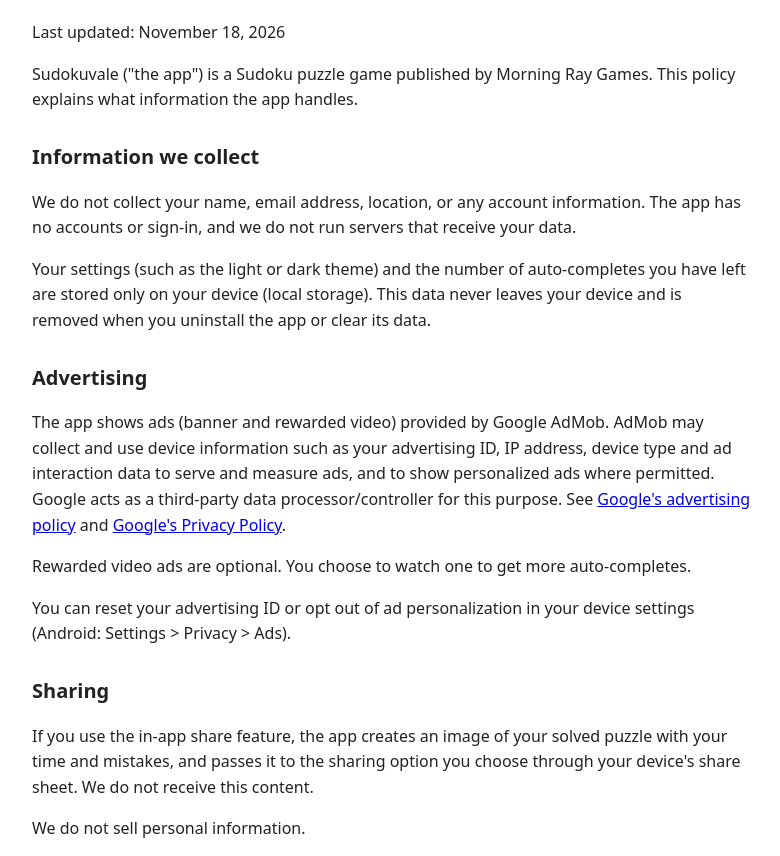
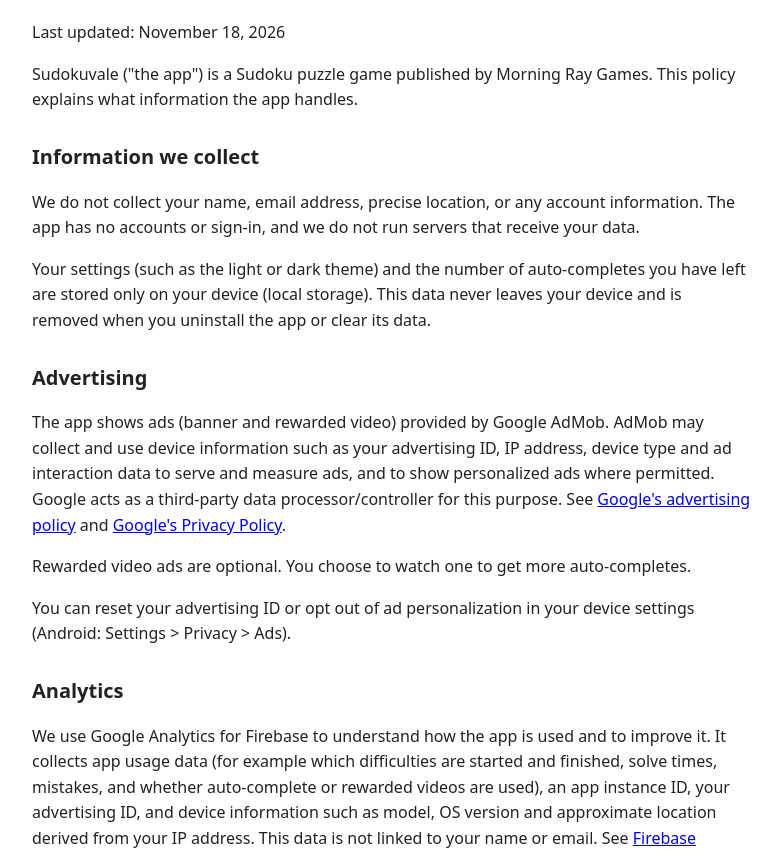
Before and after one commit to morningraygames/morningraygames.github.io, a plain HTML site: page sudokuvale/privacy.html in a window 1280 px wide. Shown: the part 86-942 px from the top of the page, without its empty margins (248-1028 px from the left). Drawn offline with Linux system fonts and the light colour scheme.

Commit message:
Sudokuvale privacy policy: add Firebase Analytics section

```diff
--- a/sudokuvale/privacy.html
+++ b/sudokuvale/privacy.html
@@ -8,13 +8,16 @@
 <p>Sudokuvale ("the app") is a Sudoku puzzle game published by Morning Ray Games. This policy explains what information the app handles.</p>
 
 <h2>Information we collect</h2>
-<p>We do not collect your name, email address, location, or any account information. The app has no accounts or sign-in, and we do not run servers that receive your data.</p>
+<p>We do not collect your name, email address, precise location, or any account information. The app has no accounts or sign-in, and we do not run servers that receive your data.</p>
 <p>Your settings (such as the light or dark theme) and the number of auto-completes you have left are stored only on your device (local storage). This data never leaves your device and is removed when you uninstall the app or clear its data.</p>
 
 <h2>Advertising</h2>
 <p>The app shows ads (banner and rewarded video) provided by Google AdMob. AdMob may collect and use device information such as your advertising ID, IP address, device type and ad interaction data to serve and measure ads, and to show personalized ads where permitted. Google acts as a third-party data processor/controller for this purpose. See <a href="https://policies.google.com/technologies/ads">Google's advertising policy</a> and <a href="https://policies.google.com/privacy">Google's Privacy Policy</a>.</p>
 <p>Rewarded video ads are optional. You choose to watch one to get more auto-completes.</p>
 <p>You can reset your advertising ID or opt out of ad personalization in your device settings (Android: Settings &gt; Privacy &gt; Ads).</p>
+
+<h2>Analytics</h2>
+<p>We use Google Analytics for Firebase to understand how the app is used and to improve it. It collects app usage data (for example which difficulties are started and finished, solve times, mistakes, and whether auto-complete or rewarded videos are used), an app instance ID, your advertising ID, and device information such as model, OS version and approximate location derived from your IP address. This data is not linked to your name or email. See <a href="https://firebase.google.com/support/privacy">Firebase privacy information</a>.</p>
 
 <h2>Sharing</h2>
 <p>If you use the in-app share feature, the app creates an image of your solved puzzle with your time and mistakes, and passes it to the sharing option you choose through your device's share sheet. We do not receive this content.</p>
```
